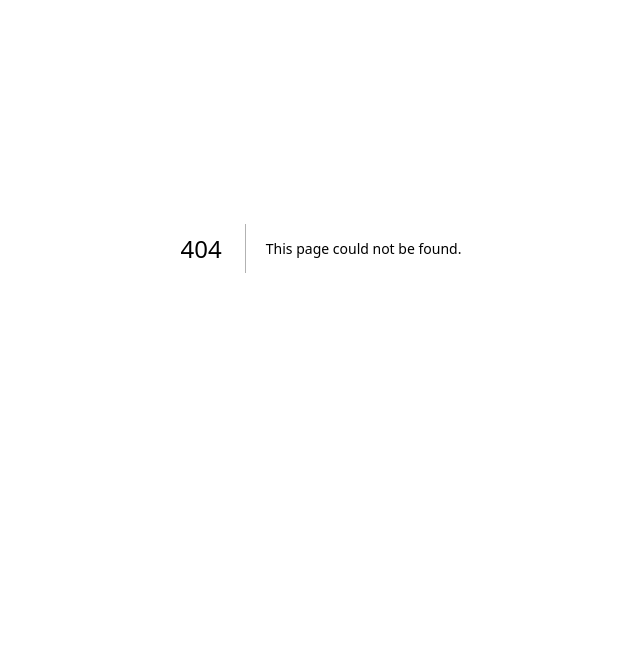
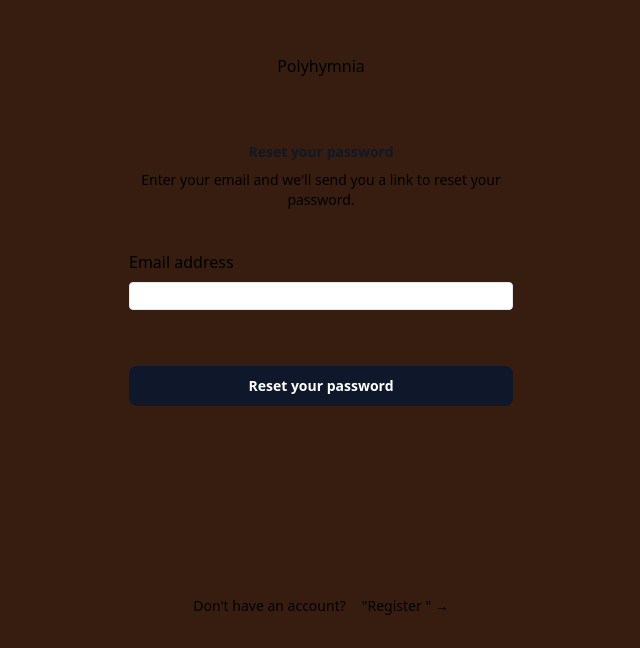
Before and after one commit to WellDN/Composers, a Next.js app: page /password/reset in a window 1280 px wide. Before the commit this address had no page. Shown: the part 152-800 px from the top of the page, without its empty margins (319-959 px from the left). Built offline with nearby package versions, Linux system fonts and the light colour scheme.

Commit message:
add forget password page

```diff
--- /dev/null
+++ b/src/app/(frontend)/(components)/password/reset/page.tsx
@@ -0,0 +1,46 @@
+/* TODO: send an email to the user then resets the password inserted. */
+"use client"
+
+export default function Reset() {
+
+  return (
+      <>
+  <div className="flex flex-col flex-1">
+    <div className="relative flex flex-1 flex-col items-center justify-center pb-16 pt-12">
+    <p className="mx-auto mb-16 h-6 w-auto">Polyhymnia </p>
+    <div className="max-w-sm">
+    <p className="mb-2 text-center text-sm font-semibold text-gray-900"> Reset your password </p>
+    <p className="mb-10 text-center text-sm"> Enter your email and we'll send you a link to reset your password. </p>
+    <div className="mb-6">
+          <label htmlFor="email">
+            Email address
+          </label>
+          <input
+            type="email"
+            id="email"
+    className={`w-full px-2 py-1 text-sm mt-2 leading-tight text-black border {
+            } rounded appearance-none focus:outline-none focus:shadow-outline`}
+          />
+          </div>
+          <p className="mt-8 text-center">
+          <button
+          type="submit"
+          className=
+          "inline-flex justify-center rounded-lg text-sm font-semibold py-2.5 px-4 bg-slate-900 text-white hover:bg-slate-700 mt-6 w-full"
+          >
+         Reset your password
+          </button>
+          </p>
+        </div>
+        </div>
+        <footer className="relative shrink-0">
+        <div className="space-y-4 text-sm sm:flex sm:items-center sm:justify-center sm:space-x-4 sm:space-y-0">
+        <p className="text-center sm:text-left">Don't have an account?</p>
+        <span> "Register " <span aria-hidden="true">→</span>
+        </span>
+        </div>
+        </footer>
+      </div>
+      </>
+  );
+}
--- a/src/app/backend/database.ts
+++ b/src/app/backend/database.ts
@@ -5,7 +5,7 @@ const { Pool } = pg
 export const pool = new Pool({
     user: process.env.PGUSER,
     host: process.env.PGHOST,
-    database: process.env.PGDATABASE,
+    database: process.env.DBNAME,
     password: process.env.PGPASSWORD,
     port: Number(process.env.PGPORT)
 });
```
Also changed, not shown: src/app/(frontend)/(components)/register/page.tsx (indentation only).
